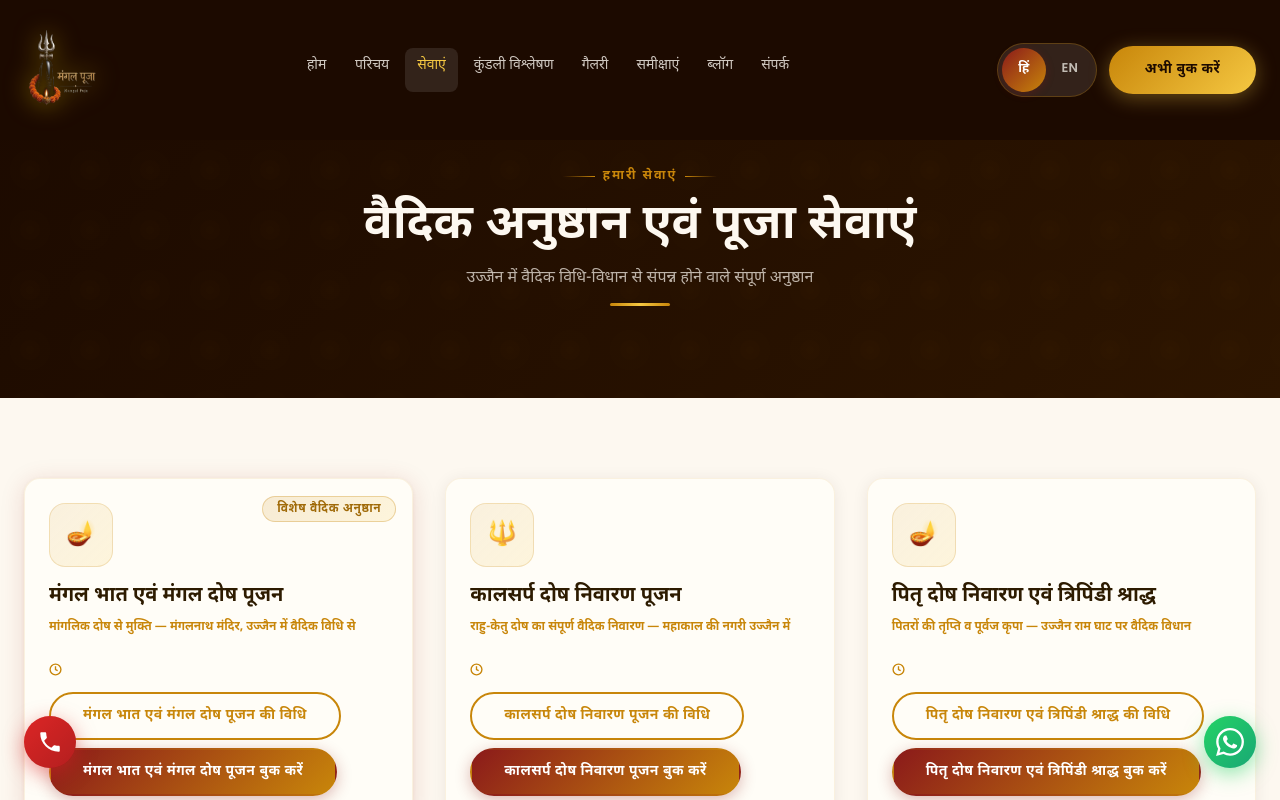
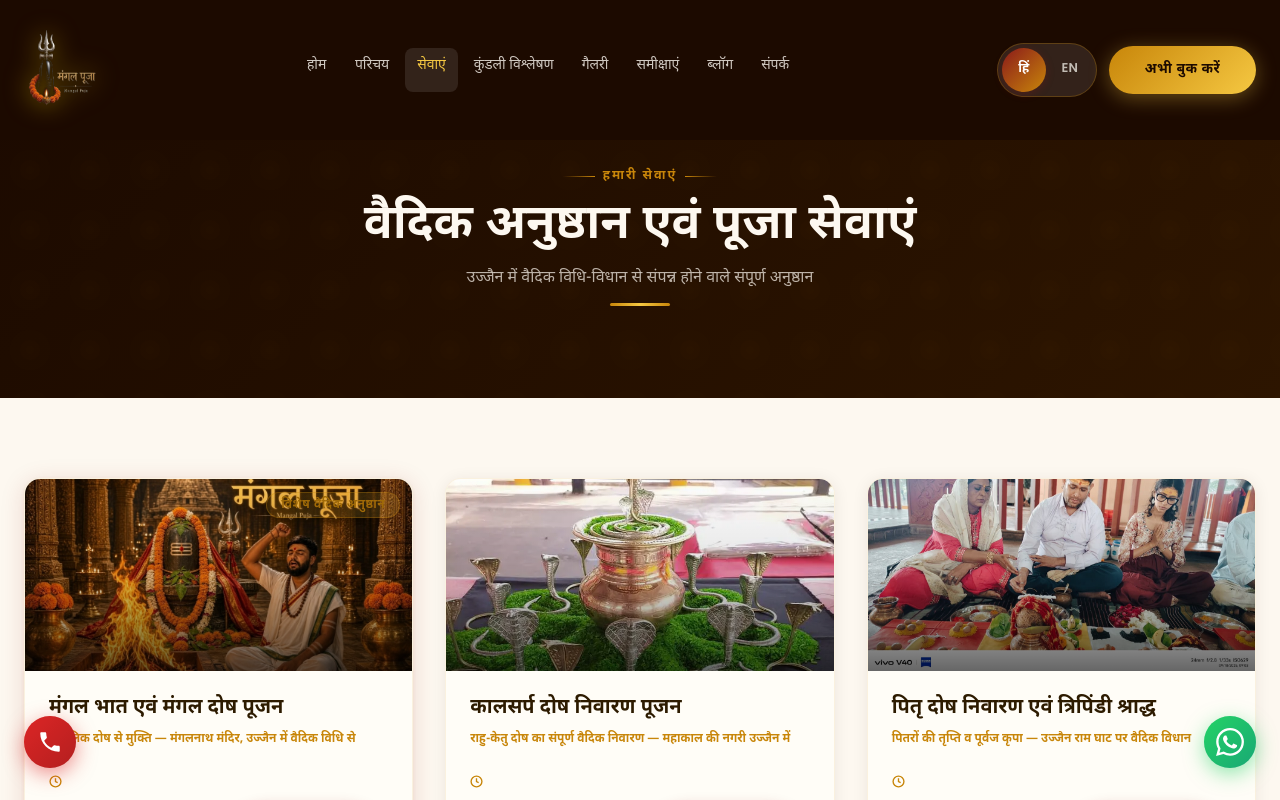
Before and after one commit to Prajapatrohit21/deepak-pandit, a React (Vite) app: page /services in a window 1280 px wide. Shown: the top 800 px of the page. Built offline with nearby package versions, Linux system fonts and the light colour scheme.

Commit message:
feat: replace puja emojis with authentic photo thumbnails and add project handover doc

```diff
--- a/src/components/ui/ServiceCard.jsx
+++ b/src/components/ui/ServiceCard.jsx
@@ -12,27 +12,40 @@ export default function ServiceCard({ service, featured = false }) {
 
   return (
     <article
-      className={`service-card rounded-2xl p-6 bg-cream-light shadow-card relative overflow-hidden ${
+      className={`service-card rounded-2xl bg-cream-light shadow-card relative overflow-hidden flex flex-col justify-between transition-all duration-300 hover:shadow-divine ${
         featured ? 'border-2 border-saffron/40 shadow-divine' : ''
       }`}
       data-aos="fade-up"
     >
-      {/* Featured badge */}
+      {/* Real Puja Photo Thumbnail */}
+      {svc.image ? (
+        <div className="relative h-48 w-full overflow-hidden bg-divine-dark">
+          <img
+            src={svc.image}
+            alt={t({ hi: svc.hi?.name, en: svc.en?.name })}
+            className="w-full h-full object-cover transition-transform duration-700 hover:scale-105"
+            loading="lazy"
+          />
+          <div className="absolute inset-0 bg-gradient-to-t from-black/60 via-black/10 to-transparent pointer-events-none" />
           {featured && (
+            <div className="absolute top-3 right-3">
+              <span className="badge badge-gold text-xs shadow-md">
+                {t({ hi: 'विशेष वैदिक अनुष्ठान', en: 'Featured Vedic Puja' })}
+              </span>
+            </div>
+          )}
+        </div>
+      ) : (
+        featured && (
           <div className="absolute top-4 right-4">
             <span className="badge badge-gold text-xs">
               {t({ hi: 'विशेष वैदिक अनुष्ठान', en: 'Featured Vedic Puja' })}
             </span>
           </div>
+        )
       )}
 
-      {/* Icon */}
-      <div className="service-icon mb-4">
-        <span role="img" aria-label={t(svc.hi?.name || svc.en?.name)} className="text-2xl">
-          {svc.icon}
-        </span>
-      </div>
-
+      <div className="p-5 sm:p-6 flex-1 flex flex-col">
         {/* Name */}
         <h3 className="text-xl font-bold text-divine-brown font-devanagari mb-2 leading-snug">
           {t({ hi: svc.hi?.name, en: svc.en?.name })}
@@ -44,7 +57,7 @@ export default function ServiceCard({ service, featured = false }) {
         </p>
 
         {/* Short description */}
-      <p className="text-sm text-divine-muted leading-relaxed font-devanagari mb-4 line-clamp-3">
+        <p className="text-sm text-divine-muted leading-relaxed font-devanagari mb-4 line-clamp-3 flex-1">
           {t({ hi: svc.hi?.shortDesc, en: svc.en?.shortDesc })}
         </p>
 
@@ -58,21 +71,22 @@ export default function ServiceCard({ service, featured = false }) {
         </div>
 
         {/* CTAs */}
-      <div className="flex gap-2 flex-wrap">
+        <div className="flex gap-2 flex-wrap mt-auto">
           <Link
             to={`/services/${svc.slug}`}
-          className="btn-secondary text-sm py-2 px-4 font-devanagari"
+            className="btn-secondary text-sm py-2 px-3 font-devanagari flex-1 text-center justify-center"
           >
             {lang === 'hi' ? `${svc.hi?.name} की विधि` : `${svc.en?.name} Details`}
           </Link>
           <Link
             to="/booking"
             state={{ service: t({ hi: svc.hi?.name, en: svc.en?.name }) }}
-          className="btn-primary text-sm py-2 px-4 font-devanagari"
+            className="btn-primary text-sm py-2 px-3 font-devanagari flex-1 text-center justify-center"
           >
             {lang === 'hi' ? `${svc.hi?.name} बुक करें` : `Book ${svc.en?.name}`}
           </Link>
         </div>
+      </div>
     </article>
   );
 }
--- a/src/data/services.js
+++ b/src/data/services.js
@@ -1,3 +1,13 @@
+import mangalImg from "../assets/hero_mangal_puja.jpg";
+import kaalSarpImg from "../assets/gallery/Kaal-Sarp-Puja-Ujjain.webp";
+import pitruImg from "../assets/gallery/g9.jpg";
+import navgrahImg from "../assets/gallery/g11.jpg";
+import mahamrityunjayImg from "../assets/gallery/g10.jpg";
+import rudrabhishekImg from "../assets/gallery/g1.jpg";
+import vastuImg from "../assets/gallery/g7.jpg";
+import navchandiImg from "../assets/gallery/g2.jpg";
+import kundliImg from "../assets/pandit_deepak_pandya.jpg";
+
 // ============================================================
 // services.js — Complete service definitions (Hindi + English)
 // Adheres strictly to business facts, SEO/AEO answer-first copy,
@@ -8,6 +18,7 @@ export const SERVICES = [
   {
     id: 'mangal-dosh-puja',
     slug: 'mangal-dosh-puja',
+    image: mangalImg,
     icon: '🪔',
     emoji: '♂️',
     relatedPujas: ['kaal-sarp-dosh', 'rudrabhishek', 'navgrah-shanti'],
@@ -132,6 +143,7 @@ export const SERVICES = [
   {
     id: 'kaal-sarp-dosh',
     slug: 'kaal-sarp-dosh',
+    image: kaalSarpImg,
     icon: '🔱',
     emoji: '🐍',
     relatedPujas: ['mangal-dosh-puja', 'rudrabhishek', 'mahamrityunjay'],
@@ -256,6 +268,7 @@ export const SERVICES = [
   {
     id: 'pitru-dosh-nivaran',
     slug: 'pitru-dosh-nivaran',
+    image: pitruImg,
     icon: '🪔',
     emoji: '🙏',
     relatedPujas: ['rudrabhishek', 'navgrah-shanti', 'mangal-dosh-puja'],
@@ -368,6 +381,7 @@ export const SERVICES = [
   {
     id: 'navgrah-shanti',
     slug: 'navgrah-shanti',
+    image: navgrahImg,
     icon: '☀️',
     emoji: '🌟',
     relatedPujas: ['mangal-dosh-puja', 'kaal-sarp-dosh', 'kundli-analysis'],
@@ -480,6 +494,7 @@ export const SERVICES = [
   {
     id: 'mahamrityunjay',
     slug: 'mahamrityunjay',
+    image: mahamrityunjayImg,
     icon: '🕉️',
     emoji: '🕉️',
     relatedPujas: ['rudrabhishek', 'kaal-sarp-dosh', 'navgrah-shanti'],
@@ -592,6 +607,7 @@ export const SERVICES = [
   {
     id: 'rudrabhishek',
     slug: 'rudrabhishek',
+    image: rudrabhishekImg,
     icon: '🔱',
     emoji: '🙏',
     relatedPujas: ['mahamrityunjay', 'mangal-dosh-puja', 'kaal-sarp-dosh'],
@@ -704,6 +720,7 @@ export const SERVICES = [
   {
     id: 'vastu-shanti',
     slug: 'vastu-shanti',
+    image: vastuImg,
     icon: '🪔',
     emoji: '🏠',
     relatedPujas: ['navgrah-shanti', 'rudrabhishek', 'mangal-dosh-puja'],
@@ -808,6 +825,7 @@ export const SERVICES = [
   {
     id: 'navchandi-shatchandi',
     slug: 'navchandi-shatchandi',
+    image: navchandiImg,
     icon: '🔱',
     emoji: '🌺',
     relatedPujas: ['mangal-dosh-puja', 'rudrabhishek', 'mahamrityunjay'],
@@ -912,6 +930,7 @@ export const SERVICES = [
   {
     id: 'kundli-analysis',
     slug: 'kundli-analysis',
+    image: kundliImg,
     icon: '📜',
     emoji: '🔮',
     relatedPujas: ['mangal-dosh-puja', 'kaal-sarp-dosh', 'navgrah-shanti'],
--- a/src/pages/ServiceDetail.jsx
+++ b/src/pages/ServiceDetail.jsx
@@ -172,7 +172,17 @@ export default function ServiceDetail() {
       >
         <div className="absolute inset-0 bg-mandala opacity-20" aria-hidden="true" />
         <div className="relative z-10 max-w-4xl mx-auto px-4">
-          <div className="text-4xl sm:text-6xl mb-4 animate-float" role="img" aria-hidden="true">{service.icon}</div>
+          {service.image ? (
+            <div className="w-24 h-24 sm:w-32 sm:h-32 mx-auto mb-4 rounded-full overflow-hidden border-2 border-gold shadow-[0_0_20px_rgba(245,200,66,0.4)]">
+              <img
+                src={service.image}
+                alt={content.name}
+                className="w-full h-full object-cover"
+              />
+            </div>
+          ) : (
+            <span className="text-3xl text-gold mb-4 inline-block font-bold">✦</span>
+          )}
           <span className="badge badge-gold mb-4 inline-flex">
             ✦ {t({ hi: 'उज्जैन वैदिक अनुष्ठान सेवा', en: 'Ujjain Vedic Ritual' })} ✦
           </span>
```
Also changed, not shown: 1 other file (tests, documents, lock files or other folders). Lines whose indentation alone changed are shown as unchanged.
